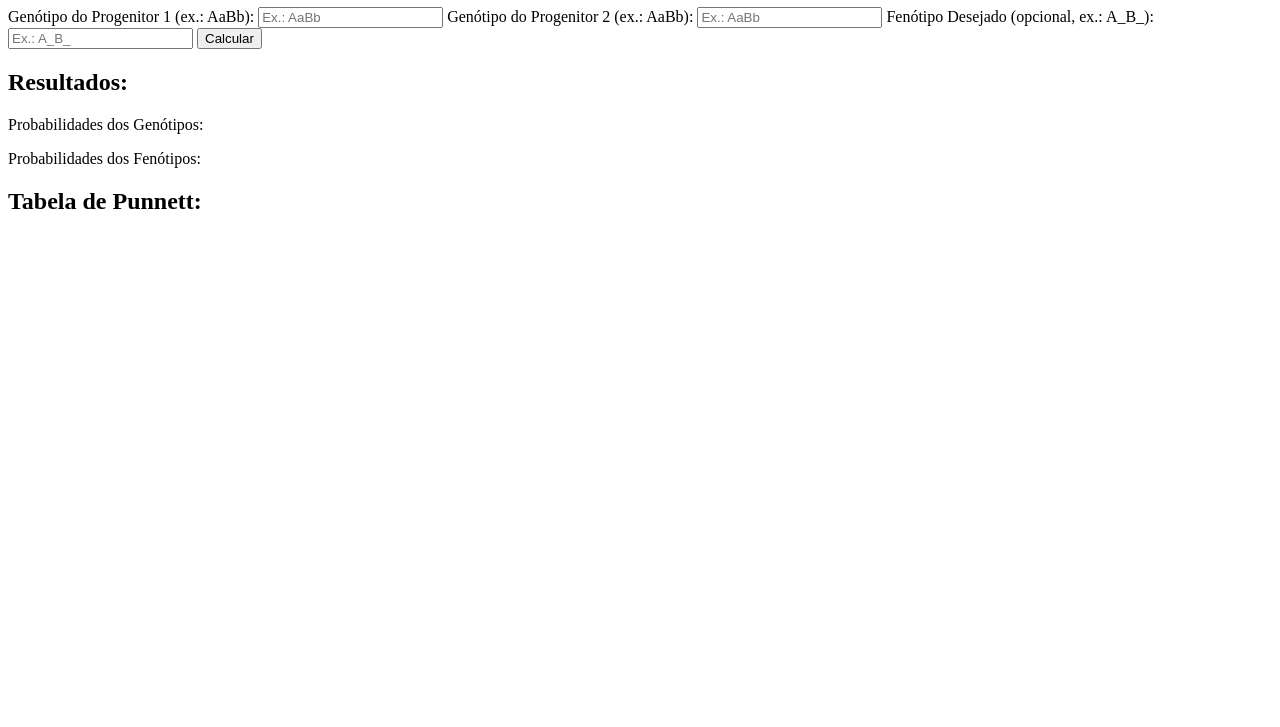
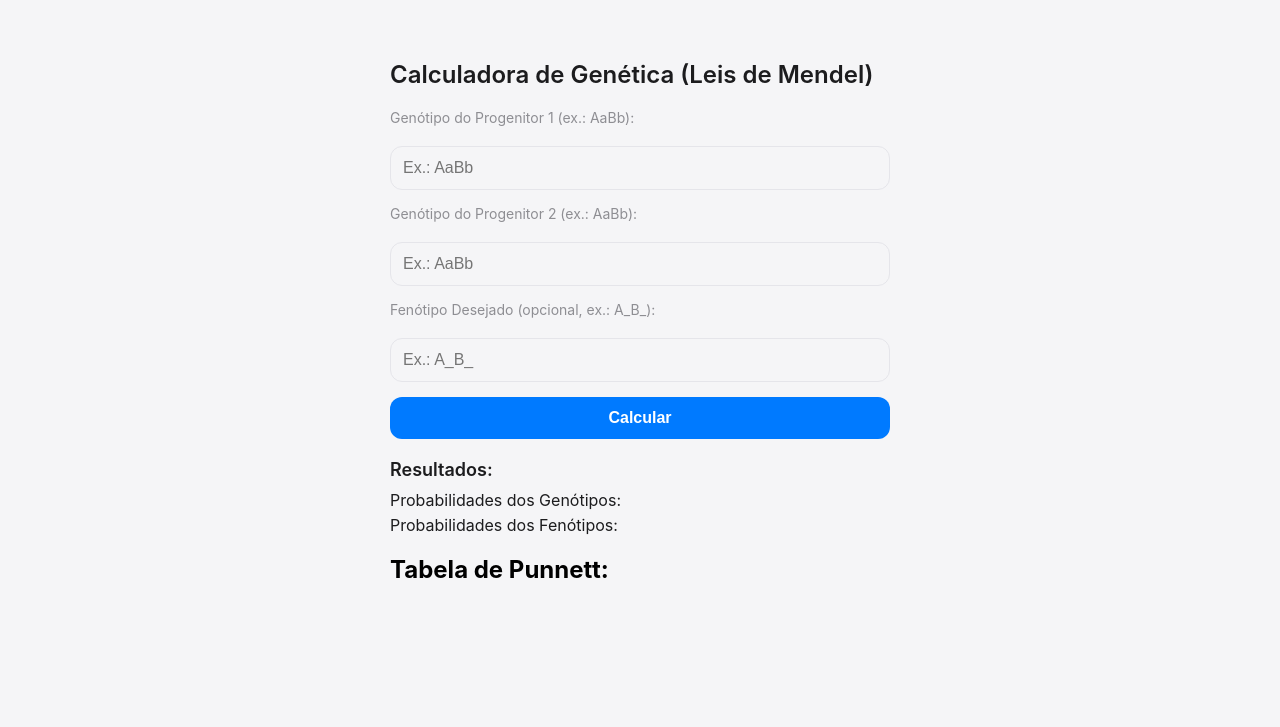
Before and after one commit to profedug/mendel, a plain HTML site: page index.html in a window 1280 px wide. Shown: the part 73-800 px from the top of the page. Drawn offline with Linux system fonts and the light colour scheme.

Commit message:
Update styles.css

```diff
--- a/styles.css
+++ b/styles.css
@@ -1,123 +1,123 @@
-document.getElementById('geneticsForm').addEventListener('submit', function (e) {
-  e.preventDefault();
-
-  // Obter genótipos dos pais e fenótipo desejado
-  const parent1 = document.getElementById('parent1').value.toUpperCase();
-  const parent2 = document.getElementById('parent2').value.toUpperCase();
-  const desiredPhenotype = document.getElementById('desiredPhenotype').value.toUpperCase();
-
-  // Validar genótipos
-  if (!isValidGenotype(parent1) || !isValidGenotype(parent2)) {
-    alert("Por favor, insira genótipos válidos (ex.: AaBb, AABB, aaBb).");
-    return;
+/* Reset básico */
+* {
+    margin: 0;
+    padding: 0;
+    box-sizing: border-box;
 }
 
-  // Calcular combinações
-  const combinations = getCombinations(parent1, parent2);
-
-  // Calcular probabilidades
-  const genotypeProbabilities = calculateProbabilities(combinations.genotypes);
-  const phenotypeProbabilities = calculateProbabilities(combinations.phenotypes);
-
-  // Exibir resultados
-  displayResults(genotypeProbabilities, phenotypeProbabilities, desiredPhenotype);
-  displayPunnettSquare(combinations.genotypes, parent1, parent2);
-});
-
-function isValidGenotype(genotype) {
-  return /^[A-Za-z]{4}$/.test(genotype); // Verifica se são 4 letras (2 genes)
+body {
+    font-family: -apple-system, BlinkMacSystemFont, "Segoe UI", Roboto, "Helvetica Neue", Arial, sans-serif;
+    display: flex;
+    justify-content: center;
+    align-items: center;
+    min-height: 100vh;
+    padding: 20px;
+    background-color: #f5f5f7;
 }
 
-function getCombinations(parent1, parent2) {
-  const genotypes = [];
-  const phenotypes = [];
-
-  // Gerar gametas para cada progenitor
-  const gametes1 = getGametes(parent1);
-  const gametes2 = getGametes(parent2);
-
-  // Combinar gametas
-  for (const gamete1 of gametes1) {
-    for (const gamete2 of gametes2) {
-      const genotype = gamete1 + gamete2;
-      const phenotype = getPhenotype(genotype);
-
-      genotypes.push(genotype);
-      phenotypes.push(phenotype);
-    }
+.container {
+    width: 100%;
+    max-width: 500px;
 }
 
-  return { genotypes, phenotypes };
+.calculator {
+    border-radius: 20px;
+    box-shadow: 0 10px 30px rgba(0, 0, 0, 0.1);
+    padding: 25px;
+    background-color: #ffffff;
+    text-align: center;
 }
 
-function getGametes(genotype) {
-  const gametes = [];
-  for (let i = 0; i < 2; i++) {
-    for (let j = 2; j < 4; j++) {
-      gametes.push(genotype[i] + genotype[j]);
-    }
-  }
-  return gametes;
+h1 {
+    font-size: 24px;
+    font-weight: 600;
+    color: #1c1c1e;
+    margin-bottom: 20px;
 }
 
-function getPhenotype(genotype) {
-  // Supondo que A e B são dominantes
-  const phenotypeA = genotype.includes('A') ? 'A_' : 'aa';
-  const phenotypeB = genotype.includes('B') ? 'B_' : 'bb';
-  return phenotypeA + phenotypeB;
+form {
+    display: flex;
+    flex-direction: column;
+    gap: 15px;
 }
 
-function calculateProbabilities(items) {
-  const probabilities = {};
-
-  items.forEach(item => {
-    probabilities[item] = (probabilities[item] || 0) + 1;
-  });
-
-  for (const key in probabilities) {
-    probabilities[key] = (probabilities[key] / items.length) * 100;
+label {
+    font-size: 14px;
+    color: #8e8e93;
+    display: block;
+    margin-bottom: 5px;
+    text-align: left;
 }
 
-  return probabilities;
+input {
+    width: 100%;
+    padding: 12px;
+    border-radius: 12px;
+    border: 1px solid #e5e5ea;
+    font-size: 16px;
+    color: #1c1c1e;
+    background-color: #f5f5f7;
+    appearance: none;
+    outline: none;
+    transition: border-color 0.3s ease;
 }
 
-function displayResults(genotypeProbabilities, phenotypeProbabilities, desiredPhenotype) {
-  const genotypeResults = document.getElementById('genotypeResults');
-  const phenotypeResults = document.getElementById('phenotypeResults');
-
-  genotypeResults.innerHTML = '';
-  phenotypeResults.innerHTML = '';
-
-  // Exibir probabilidades dos genótipos
-  for (const [genotype, probability] of Object.entries(genotypeProbabilities)) {
-    genotypeResults.innerHTML += `<li>${genotype}: ${probability.toFixed(2)}%</li>`;
+input:hover {
+    border-color: #007aff;
 }
 
-  // Exibir probabilidades dos fenótipos
-  if (desiredPhenotype) {
-    const probability = phenotypeProbabilities[desiredPhenotype] || 0;
-    phenotypeResults.innerHTML += `<li>${desiredPhenotype}: ${probability.toFixed(2)}%</li>`;
-  } else {
-    for (const [phenotype, probability] of Object.entries(phenotypeProbabilities)) {
-      phenotypeResults.innerHTML += `<li>${phenotype}: ${probability.toFixed(2)}%</li>`;
-    }
-  }
+button {
+    width: 100%;
+    padding: 12px;
+    border-radius: 12px;
+    border: none;
+    font-size: 16px;
+    font-weight: 600;
+    color: #ffffff;
+    background-color: #007aff;
+    cursor: pointer;
+    transition: background-color 0.3s ease;
 }
 
-function displayPunnettSquare(genotypes, parent1, parent2) {
-  const table = document.getElementById('punnettTable');
-  table.innerHTML = '';
+button:hover {
+    background-color: #005bb5;
+}
 
-  // Gerar cabeçalho da tabela
-  const headerRow = document.createElement('tr');
-  headerRow.innerHTML = `<th></th><th>${parent1[0]}${parent1[2]}</th><th>${parent1[0]}${parent1[3]}</th><th>${parent1[1]}${parent1[2]}</th><th>${parent1[1]}${parent1[3]}</th>`;
-  table.appendChild(headerRow);
+#results {
+    margin-top: 20px;
+    text-align: left;
+}
 
-  // Gerar linhas da tabela
-  const gametes2 = getGametes(parent2);
-  for (let i = 0; i < 4; i++) {
-    const row = document.createElement('tr');
-    row.innerHTML = `<th>${gametes2[i]}</th><td>${genotypes[i * 4]}</td><td>${genotypes[i * 4 + 1]}</td><td>${genotypes[i * 4 + 2]}</td><td>${genotypes[i * 4 + 3]}</td>`;
-    table.appendChild(row);
+#results h2 {
+    font-size: 18px;
+    font-weight: 600;
+    color: #1c1c1e;
+    margin-bottom: 10px;
 }
+
+#results p {
+    font-size: 16px;
+    color: #1c1c1e;
+    margin-bottom: 5px;
 }
+
+.punnett-square {
+    margin-top: 20px;
+}
+
+table {
+    width: 100%;
+    border-collapse: collapse;
+    margin-top: 10px;
+}
+
+th, td {
+    padding: 10px;
+    border: 1px solid #e5e5ea;
+    text-align: center;
+}
+
+th {
+    background-color: #f5f5f7;
+    font-weight: 600;
+}
```
Lines whose indentation alone changed are shown as unchanged.
